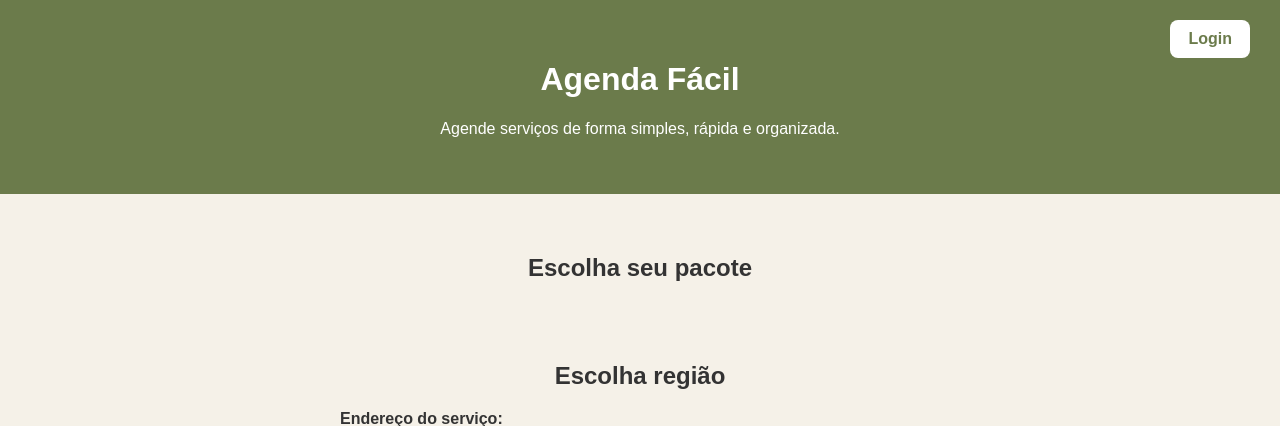
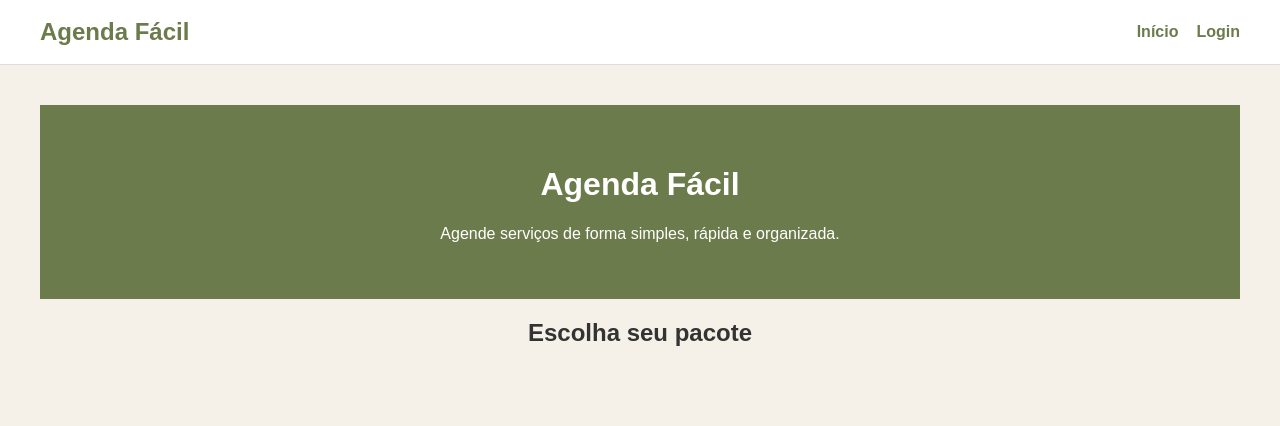
Before and after one commit to Timour-Cortez/Projeto_Agendamento_Django, a Django app: page / in a window 1280 px wide. Shown: the top 426 px of the page. Run offline with Django 5.2, Linux system fonts and the light colour scheme; data that the repository does not hold is empty.

Commit message:
padroniza todas as telas com base html

```diff
--- a/templates/index.html
+++ b/templates/index.html
@@ -1,38 +1,63 @@
+{% extends 'base.html' %}
 {% load static %}
 
-<!DOCTYPE html>
-<html lang="pt-BR">
+{% block title %}
+Agenda Fácil
+{% endblock %}
 
-<head>
-    <meta charset="UTF-8">
-    <meta name="viewport" content="width=device-width, initial-scale=1.0">
-    <title>Agenda Fácil</title>
-
-    <link rel="stylesheet" href="{% static 'css/index.css' %}">
+{% block extra_css %}
+<link rel="stylesheet" href="{% static 'css/index.css' %}?v=8">
 
 <link
     rel="stylesheet"
     href="https://unpkg.com/leaflet@1.9.4/dist/leaflet.css"
 />
-</head>
 
-<body>
+<style>
+    .site-header {
+        width: 100%;
+        background-color: #ffffff;
+        border-bottom: 1px solid #ddd;
+        padding: 18px 40px;
+        box-sizing: border-box;
+        display: flex;
+        justify-content: space-between;
+        align-items: center;
+    }
+
+    .site-logo {
+        color: #6b7b4b;
+        font-size: 24px;
+        font-weight: bold;
+        text-decoration: none;
+    }
+
+    .site-nav {
+        display: flex;
+        gap: 18px;
+        align-items: center;
+        flex-wrap: wrap;
+    }
+
+    .site-nav a {
+        color: #6b7b4b;
+        text-decoration: none;
+        font-weight: bold;
+    }
+
+    .site-nav a:hover {
+        text-decoration: underline;
+    }
+</style>
+{% endblock %}
+
+{% block content %}
 
 <header>
-        <div class="botoes-usuario">
-            {% if user.is_authenticated %}
-                <a class="botao-login" href="/logout/">Sair</a>
-                <a class="botao-meus-pedidos" href="/meus-agendamentos/">Meus pedidos</a>
-            {% else %}
-                <a class="botao-login" href="/login/">Login</a>
-            {% endif %}
-        </div>
-
     <h1>Agenda Fácil</h1>
     <p>Agende serviços de forma simples, rápida e organizada.</p>
 </header>
 
-    <main>
 <section>
     <form method="POST" action="/montar-pedido/" class="form-pedido">
         {% csrf_token %}
@@ -125,15 +150,19 @@
         </button>
     </form>
 </section>
-    </main>
+
+{% endblock %}
+
+{% block extra_js %}
+
 {{ datas_indisponiveis|json_script:"datas-indisponiveis-json" }}
+
 <script src="https://unpkg.com/leaflet@1.9.4/dist/leaflet.js"></script>
 
 <script>
     const datasIndisponiveis = JSON.parse(
         document.getElementById('datas-indisponiveis-json').textContent
     );
-
 
     const cardsServico = document.querySelectorAll('.card-servico');
     const inputServico = document.getElementById('servico_id');
@@ -339,6 +368,4 @@
     });
 </script>
 
-</body>
-
-</html>
+{% endblock %}
```
Lines whose indentation alone changed are shown as unchanged.
